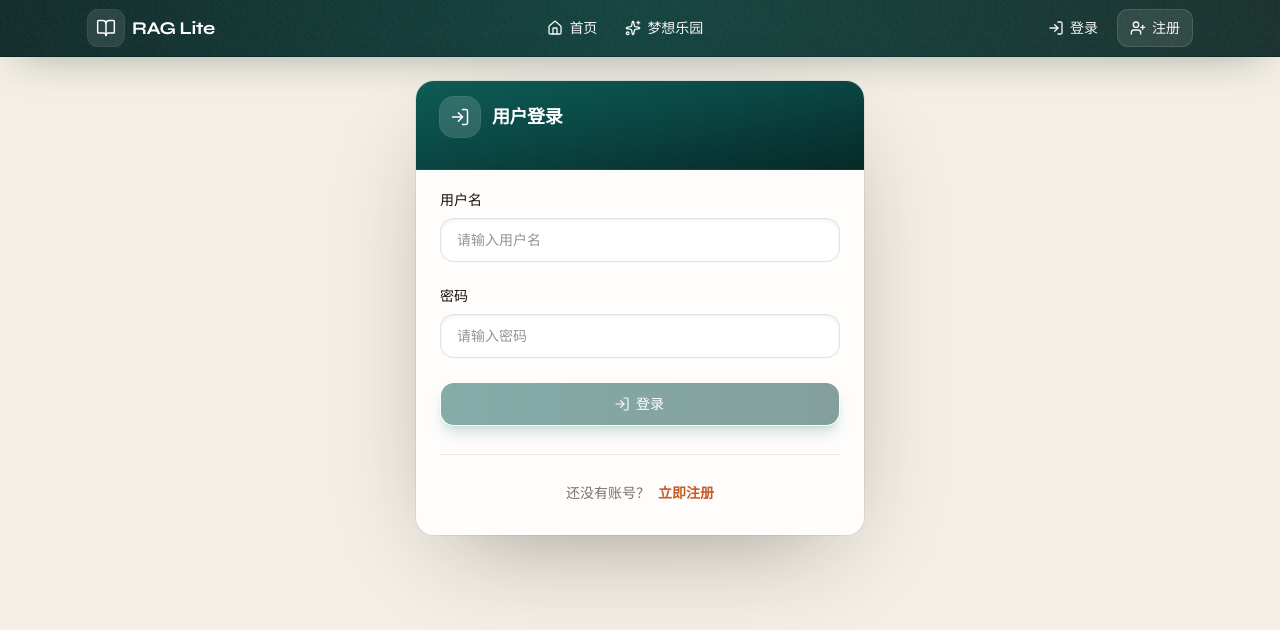
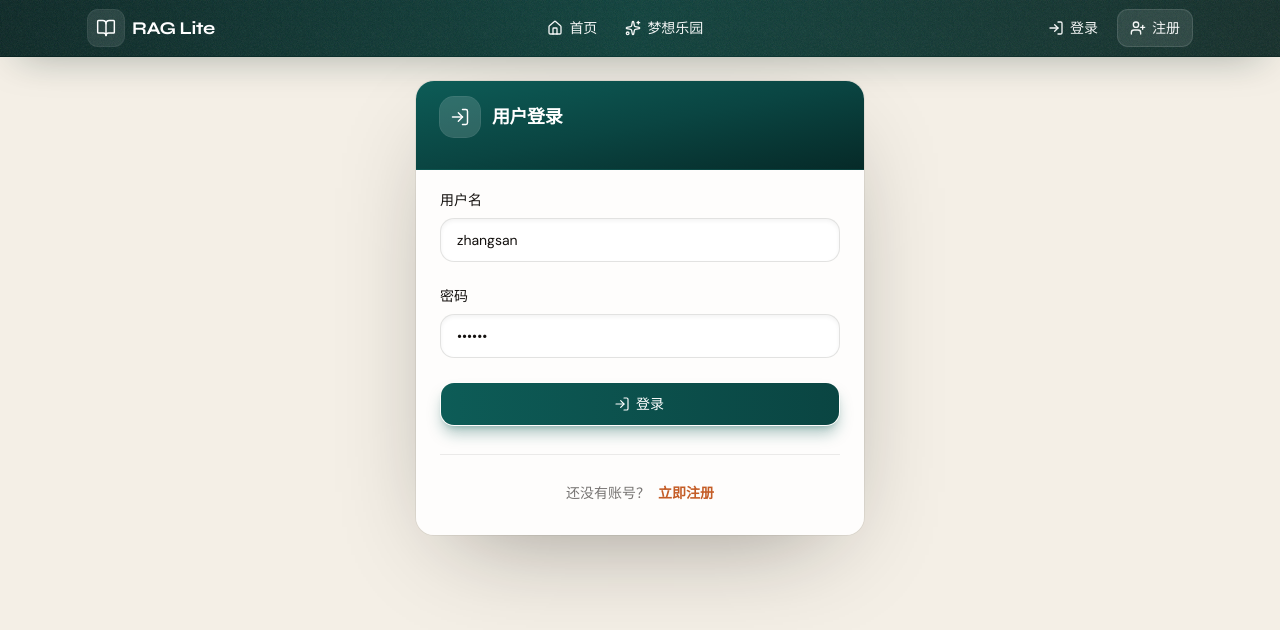
Before and after one commit to zhengPK/react-next-base, a Next.js app: page /textrag/login in a window 1280 px wide. Shown: the top 630 px of the page. Built offline with nearby package versions, Linux system fonts and the light colour scheme.

Commit message:
feat:增加登录默认值

```diff
--- a/app/textrag/login/page.tsx
+++ b/app/textrag/login/page.tsx
@@ -41,8 +41,8 @@ export default function SignInPage() {
   const form = useForm<LoginFormValues>({
     resolver: zodResolver(loginSchema),
     defaultValues: {
-      username: "",
-      password: "",
+      username: "zhangsan",
+      password: "123456",
     },
     mode: "onSubmit",
   });
```
Also changed, not shown: 1 other file (tests, documents, lock files or other folders).
